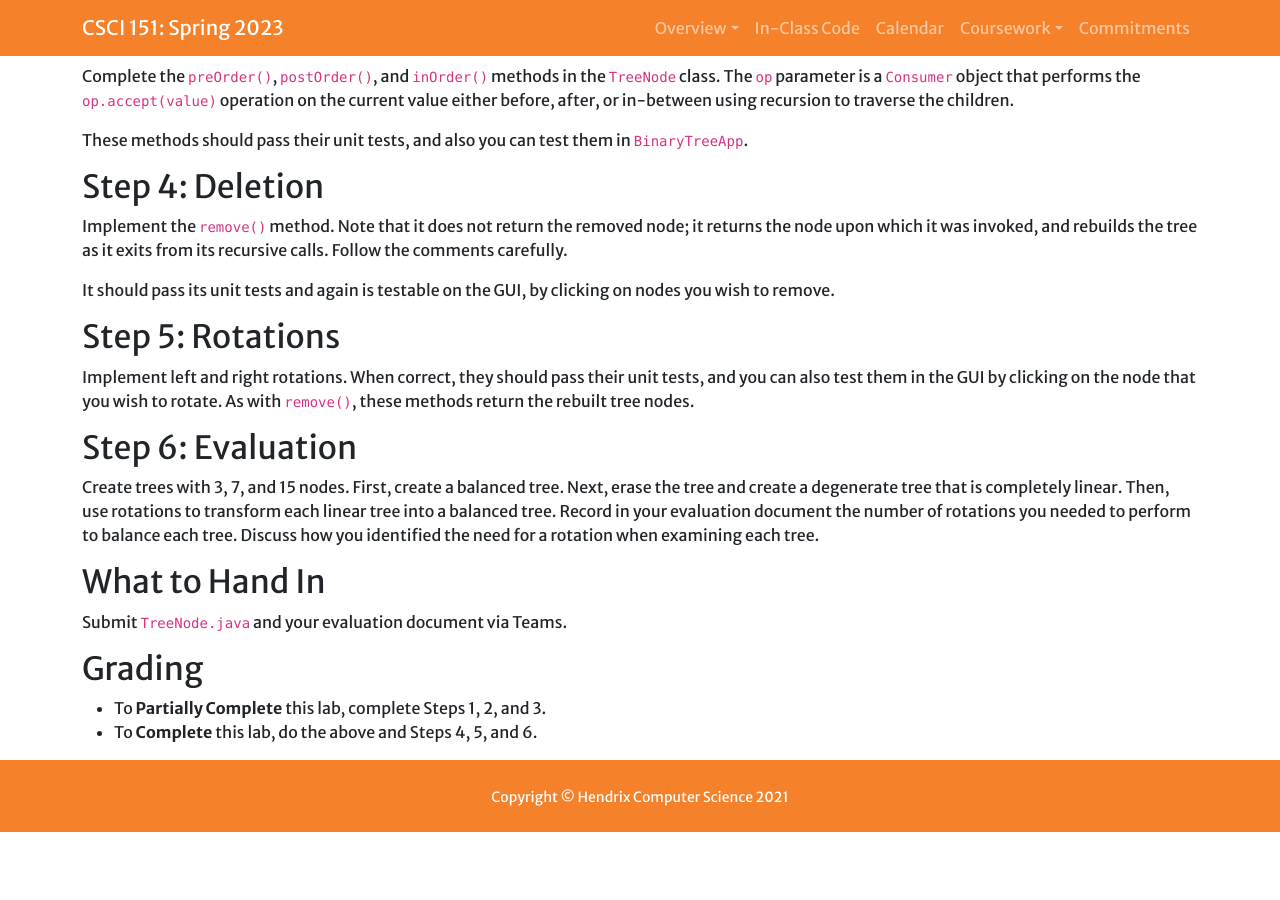
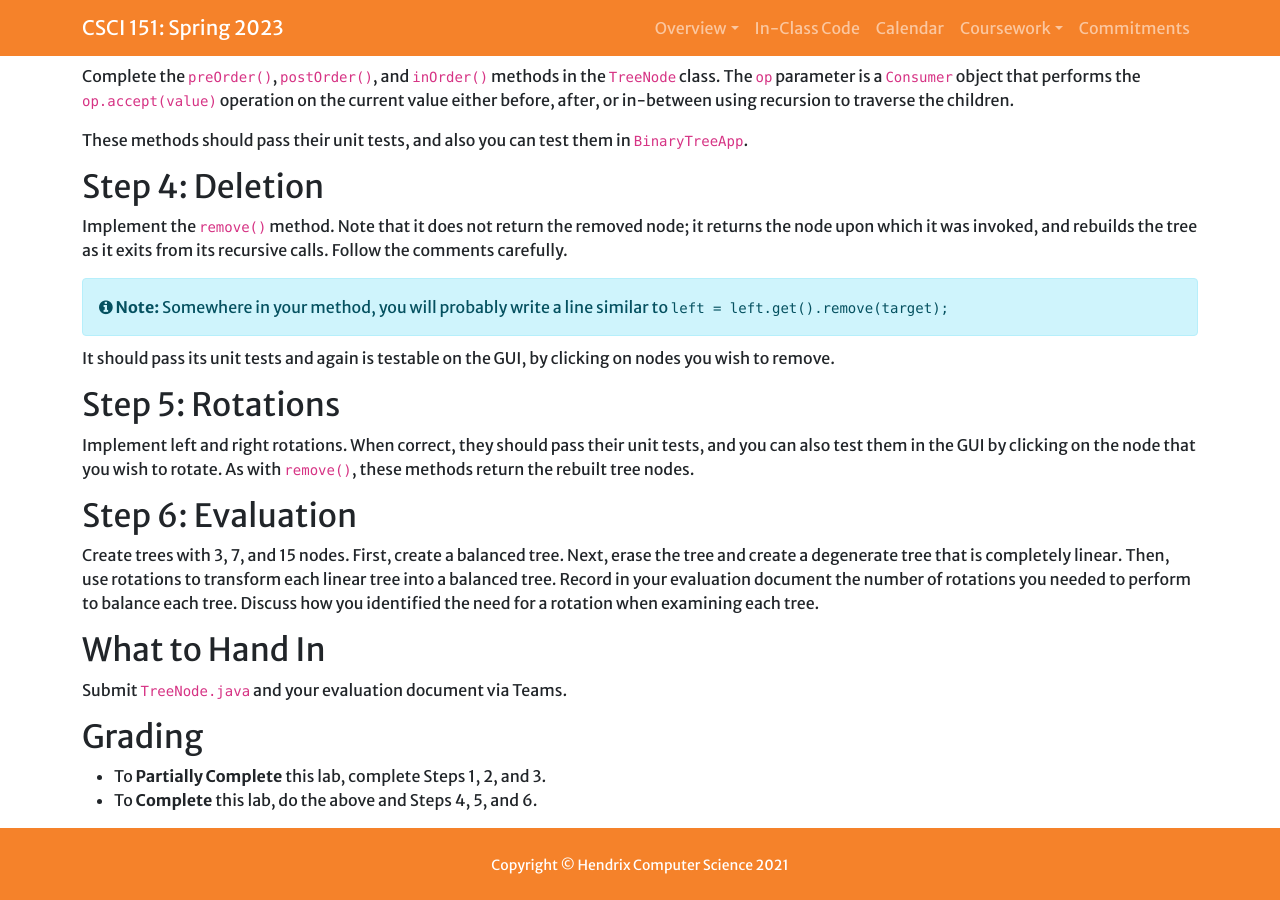
Before and after one commit to Hendrix-CS/csci151, a Jekyll site: the page built from labs/binarysearchtrees.md, in a window 1280 px wide and 900 px high, scrolled down 2583 px. Built offline with Jekyll 4.4.1, drawn with Linux system fonts in a browser that asks for light colours; a script that is not in the unit is left out; our own code applies the rules of GitHub Pages for plain Markdown files; before the commit the page ends 3415 px from its top, so only the background shows below that.

Commit message:
Adding help for remove method in bst

```diff
--- a/labs/binarysearchtrees.md
+++ b/labs/binarysearchtrees.md
@@ -95,6 +95,8 @@ removed node; it returns the node upon which it was invoked, and
 rebuilds the tree as it exits from its recursive calls. Follow the
 comments carefully.
 
+{% include note.html content="Somewhere in your method, you will probably write a line similar to `left = left.get().remove(target);`" %}
+
 It should pass its unit tests and again is testable
 on the GUI, by clicking on nodes you wish to remove.
 
```
